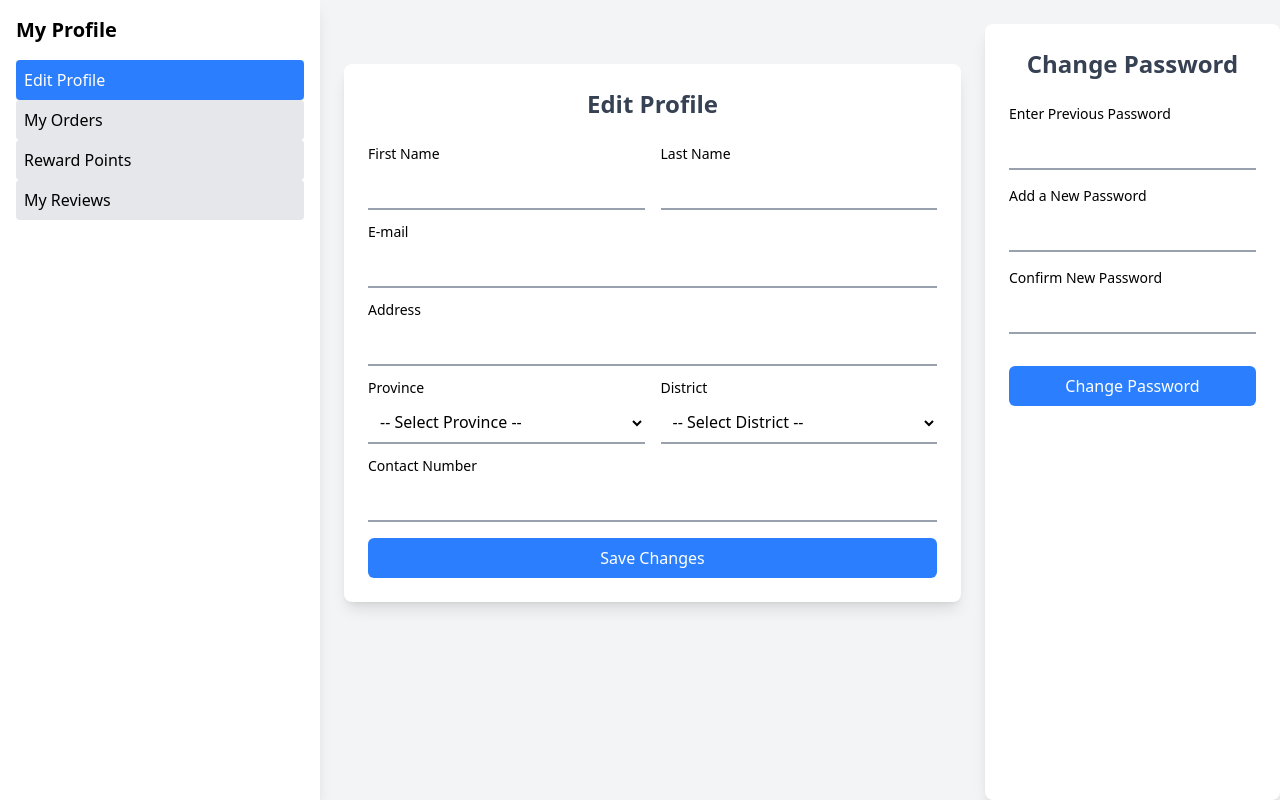
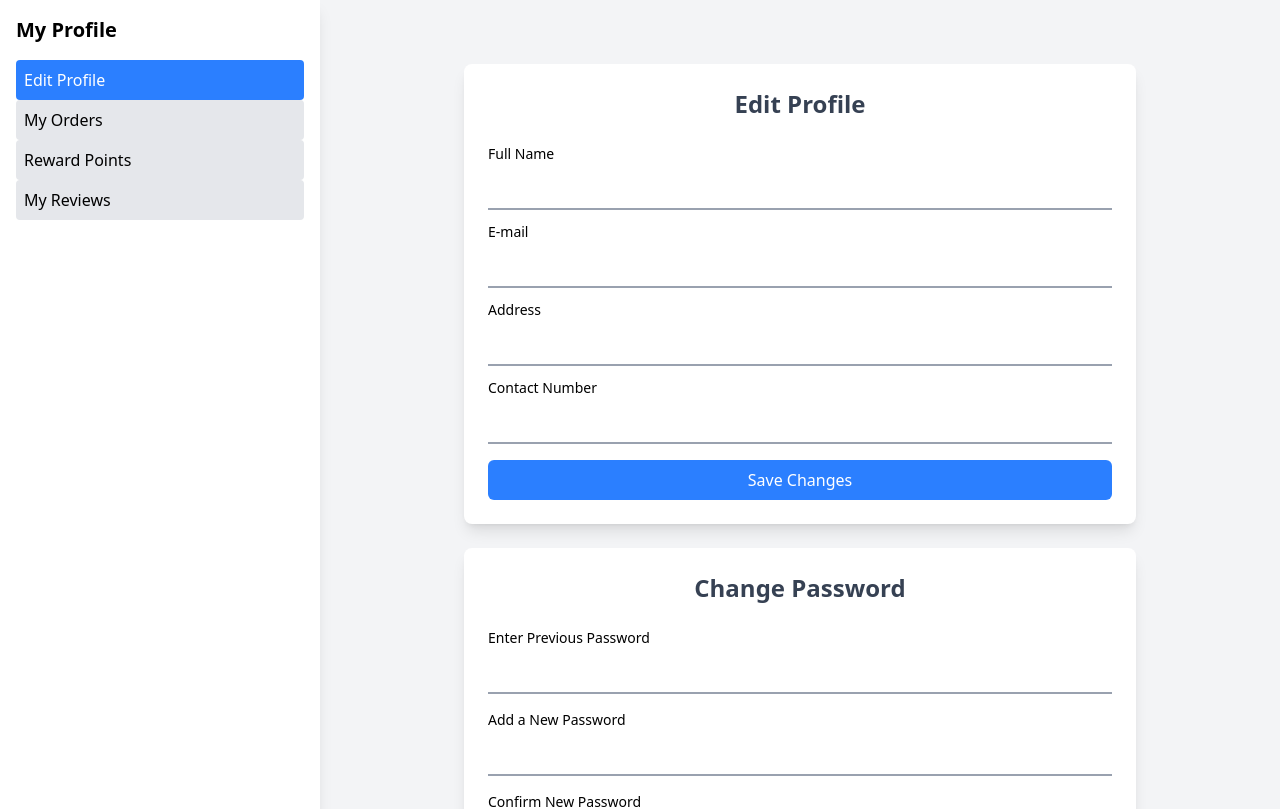
Before and after one commit to AnjanaKvd/ZeroX, a React (Vite) app in the folder frontend/Computer_Shop/: page /myprofile in a window 1280 px wide. Shown: the top 809 px of the page. Built offline with nearby package versions, Linux system fonts and the light colour scheme.

Commit message:
Changed signup  and edit profile relevant to db

```diff
--- a/frontend/Computer_Shop/src/components/my_profile/EditProfile.jsx
+++ b/frontend/Computer_Shop/src/components/my_profile/EditProfile.jsx
@@ -1,23 +1,9 @@
 import React, { useState } from "react";
 
-// Sri Lanka Provinces & Districts
-const provinces = {
-  Western: ["Colombo", "Gampaha", "Kalutara"],
-  Central: ["Kandy", "Matale", "Nuwara Eliya"],
-  Southern: ["Galle", "Matara", "Hambantota"],
-  Northern: ["Jaffna", "Kilinochchi", "Mannar", "Mullaitivu", "Vavuniya"],
-  Eastern: ["Trincomalee", "Batticaloa", "Ampara"],
-  "North Western": ["Kurunegala", "Puttalam"],
-  "North Central": ["Anuradhapura", "Polonnaruwa"],
-  Uva: ["Badulla", "Monaragala"],
-  Sabaragamuwa: ["Ratnapura", "Kegalle"],
-};
-
 const EditProfile = () => {
-  const [selectedProvince, setSelectedProvince] = useState("");
   const [formData, setFormData] = useState({
     firstName: "",
-    lastName: "",
+    fullName: "",
     email: "",
     address: "",
     province: "",
@@ -41,28 +27,17 @@ const EditProfile = () => {
         Edit Profile
       </h2>
       <form onSubmit={onSubmit}>
-        {/* First & Last Name */}
-        <div className="grid grid-cols-2 gap-4">
+        {/* Full Name */}
+
         <div>
-            <label className="block text-sm font-medium">First Name</label>
+          <label className="block text-sm font-medium">Full Name</label>
           <input
-              name="firstName"
+            name="fullName"
             type="text"
-              value={formData.firstName}
+            value={formData.fullName}
             onChange={handleChange}
             className="mt-1 w-full border-b-2 border-gray-400 focus:border-blue-500 focus:outline-none p-2"
           />
-          </div>
-          <div>
-            <label className="block text-sm font-medium">Last Name</label>
-            <input
-              name="lastName"
-              type="text"
-              value={formData.lastName}
-              onChange={handleChange}
-              className="mt-1 w-full border-b-2 border-gray-400 focus:border-blue-500 focus:outline-none p-2"
-            />
-          </div>
         </div>
 
         {/* Email */}
@@ -87,55 +62,6 @@ const EditProfile = () => {
             onChange={handleChange}
             className="mt-1 w-full border-b-2 border-gray-400 focus:border-blue-500 focus:outline-none p-2"
           />
-        </div>
-
-        {/* Province & District */}
-        <div className="grid grid-cols-2 gap-4 mt-3">
-          <div>
-            <label className="block text-sm font-medium">Province</label>
-            <select
-              name="province"
-              value={formData.province}
-              onChange={(e) => {
-                setSelectedProvince(e.target.value);
-                setFormData({
-                  ...formData,
-                  province: e.target.value,
-                  district: "",
-                });
-              }}
-              className="mt-1 w-full border-b-2 border-gray-400 focus:border-blue-500 focus:outline-none p-2"
-            >
-              <option value="" disabled>
-                -- Select Province --
-              </option>
-              {Object.keys(provinces).map((province) => (
-                <option key={province} value={province}>
-                  {province}
-                </option>
-              ))}
-            </select>
-          </div>
-          <div>
-            <label className="block text-sm font-medium">District</label>
-            <select
-              name="district"
-              value={formData.district}
-              onChange={handleChange}
-              className="mt-1 w-full border-b-2 border-gray-400 focus:border-blue-500 focus:outline-none p-2"
-              disabled={!selectedProvince}
-            >
-              <option value="" disabled>
-                -- Select District --
-              </option>
-              {selectedProvince &&
-                provinces[selectedProvince].map((district) => (
-                  <option key={district} value={district}>
-                    {district}
-                  </option>
-                ))}
-            </select>
-          </div>
         </div>
 
         {/* Contact Number */}
--- /dev/null
+++ b/frontend/Computer_Shop/src/components/reward_points/RewardPoints.jsx
@@ -0,0 +1,68 @@
+import React from "react";
+
+const RewardPoints = ({ customer }) => {
+  const { name, email, loyaltyStatus, rewards } = customer;
+
+  // Loyalty status badge color based on tier
+  const getBadgeColor = (status) => {
+    switch (status) {
+      case "Explorer":
+        return "bg-gray-500";
+      case "Adventurer":
+        return "bg-blue-500";
+      case "Master":
+        return "bg-purple-500";
+      case "VIP":
+        return "bg-yellow-500";
+      default:
+        return "bg-gray-500";
+    }
+  };
+
+  return (
+    <div className="max-w-md mx-auto bg-white rounded-xl shadow-md overflow-hidden md:max-w-2xl m-4">
+      <div className="p-8">
+        <div className="flex items-center justify-between">
+          <div>
+            <div className="uppercase tracking-wide text-sm text-indigo-500 font-semibold">
+              {name}
+            </div>
+            <p className="mt-2 text-gray-500">{email}</p>
+          </div>
+          <div
+            className={`${getBadgeColor(
+              loyaltyStatus
+            )} text-white text-xs font-semibold px-3 py-1 rounded-full`}
+          >
+            {loyaltyStatus}
+          </div>
+        </div>
+        <div className="mt-6">
+          <h3 className="text-lg font-semibold text-gray-800">Reward Points</h3>
+          <div className="mt-4 space-y-2">
+            <div className="flex justify-between">
+              <span className="text-gray-600">Main Points</span>
+              <span className="font-medium">{rewards.mainPoints}</span>
+            </div>
+            <div className="flex justify-between">
+              <span className="text-gray-600">Bonus Points</span>
+              <span className="font-medium">{rewards.bonusPoints}</span>
+            </div>
+            <div className="flex justify-between">
+              <span className="text-gray-600">Extra Points</span>
+              <span className="font-medium">{rewards.extraPoints}</span>
+            </div>
+            <div className="flex justify-between border-t pt-2">
+              <span className="text-gray-800 font-semibold">Total Points</span>
+              <span className="text-indigo-600 font-bold">
+                {rewards.totalPoints}
+              </span>
+            </div>
+          </div>
+        </div>
+      </div>
+    </div>
+  );
+};
+
+export default RewardPoints;
--- a/frontend/Computer_Shop/src/pages/MyProfile.jsx
+++ b/frontend/Computer_Shop/src/pages/MyProfile.jsx
@@ -54,13 +54,18 @@ const MyProfile = () => {
 
         {/* Main Content Area */}
         <div className="flex-1 p-6">
-          {selectedTab === "edit" && <EditProfile />}
+          {selectedTab === "edit" && (
+            <div>
+              <EditProfile />
+              <div className="mt-6">
+                <ChangePassword />
+              </div>
+            </div>
+          )}
           {selectedTab === "orders" && <p>Orders Section</p>}
-          {selectedTab === "rewards" && <p>Rewards Section</p>}
+          {selectedTab === "rewards" && <p> Reward Points Section</p>}
           {selectedTab === "reviews" && <p>Reviews Section</p>}
         </div>
-
-        <ChangePassword />
       </div>
     </>
   );
--- a/frontend/Computer_Shop/src/pages/SignUp.jsx
+++ b/frontend/Computer_Shop/src/pages/SignUp.jsx
@@ -7,8 +7,7 @@ import "../index.css";
 // Creating a schema using zod and Adding schema-based validation using zod
 const SignUpSchema = z
   .object({
-    firstName: z.string().nonempty({ message: "First name is required!" }),
-    lastName: z.string().nonempty({ message: "Last name is required!" }),
+    fullname: z.string().nonempty({ message: "Name is required!" }),
     email: z
       .string()
       .nonempty({ message: "Email is required!" })
@@ -45,37 +44,19 @@ const SignUp = () => {
       <div className="bg-white shadow-lg p-6 w-full max-w-md">
         <h3 className="text-center text-2xl font-semibold mb-4">SIGN UP</h3>
         <form onSubmit={handleSubmit(onSubmit)} noValidate>
-          <div className="grid grid-cols-2 gap-4">
-            <div className="col">
-              <label className="block text-sm font-medium">First Name</label>
+          <div className="mt-3">
+            <label className="block text-sm font-medium">Full Name</label>
             <input
-                {...register("firstName", {
-                  required: "First Name is required!",
+              {...register("fullname", {
+                required: "Name is required!",
               })}
-                name="firstName"
+              name="fullname"
               type="text"
               className="mt-1 p-2 w-full border rounded-md focus:ring focus:ring-blue-300"
             />
-              {errors.firstName && (
-                <p className="text-red-400 text-sm">
-                  {errors.firstName.message}
-                </p>
+            {errors.fullname && (
+              <p className="text-red-400 text-sm">{errors.fullname.message}</p>
             )}
-            </div>
-            <div>
-              <label className="block text-sm font-medium">Last Name</label>
-              <input
-                {...register("lastName")}
-                name="lastName"
-                type="text"
-                className="mt-1 p-2 w-full border rounded-md focus:ring focus:ring-blue-300"
-              />
-              {errors.lastName && (
-                <p className="text-red-400 text-sm ">
-                  {errors.lastName.message}
-                </p>
-              )}
-            </div>
           </div>
           <div className="mt-3">
             <label className="block text-sm font-medium">E-mail Address</label>
```
Lines whose indentation alone changed are shown as unchanged.
